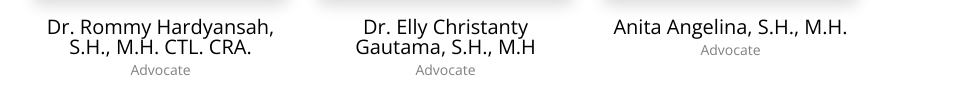
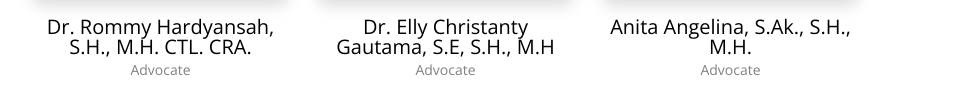
Before and after one commit to morealawfirm/homepage, a website: page about.html in a window 1280 px wide. Shown: the part 1912-2019 px from the top of the page, without its empty margins (52-1014 px from the left). Drawn offline with nearby package versions, Linux system fonts and the light colour scheme; some packages are replaced by stand-ins of ours.

Commit message:
Update about.html

```diff
--- a/about.html
+++ b/about.html
@@ -168,7 +168,7 @@ FACEBOOK: https://www.facebook.com/themefisher
 						<img class="img-fluid" src="images/team/Dr. Elly.jpeg" alt="investor">
 					</div>
 					<!-- Company -->
-					<h3>Dr. Elly Christanty Gautama, S.H., M.H</h3>
+					<h3>Dr. Elly Christanty Gautama, S.E, S.H., M.H</h3>
 					<!--  -->
 					<p>Advocate</p>
 				</div>
@@ -180,7 +180,7 @@ FACEBOOK: https://www.facebook.com/themefisher
 						<img class="img-fluid" src="images/team/Anita A.jpeg" alt="investor">
 					</div>
 					<!-- Company -->
-					<h3>Anita Angelina, S.H., M.H.</h3>
+					<h3>Anita Angelina, S.Ak., S.H., M.H.</h3>
 					<!--  -->
 					<p>Advocate</p>
 				</div>
```
